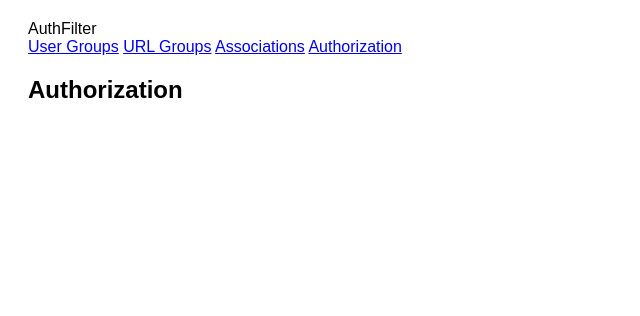
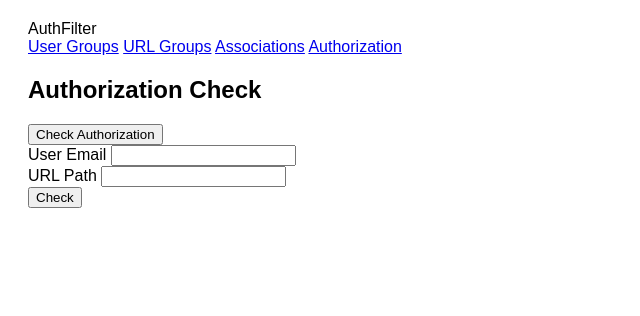
Before and after one commit to lalanikarim/auth-filter, a FastAPI app: page /authorize in a window 1280 px wide. Shown: the top 316 px of the page, without its empty margins (0-640 px from the left). Run offline with FastAPI, Linux system fonts and the light colour scheme; some libraries are stand-ins or nearby versions.

```diff
--- a/app/templates/authorize.html
+++ b/app/templates/authorize.html
@@ -1,6 +1,27 @@
 {% extends 'base.html' %}
 {% block content %}
-<h2 class="text-2xl font-bold mb-4">Authorization</h2>
-<div id="authorize-form" hx-get="/htmx/authorize/form" hx-trigger="load" hx-swap="outerHTML"></div>
-<div id="authorize-result"></div>
+<h2 class="text-2xl font-bold mb-4">Authorization Check</h2>
+<div x-data="{ showForm: true }" class="mb-4">
+  <button
+    @click="showForm = !showForm"
+    class="px-3 py-1 bg-indigo-600 text-white rounded hover:bg-indigo-700">
+    Check Authorization
+  </button>
+  <form x-show="showForm" method="post" action="/authorize" class="mt-4 flex gap-2 items-end">
+    <div>
+      <label for="email" class="block text-sm font-medium text-gray-700">User Email</label>
+      <input type="email" name="email" id="email" required class="mt-1 px-2 py-1 border rounded w-64">
+    </div>
+    <div>
+      <label for="url_path" class="block text-sm font-medium text-gray-700">URL Path</label>
+      <input type="text" name="url_path" id="url_path" required class="mt-1 px-2 py-1 border rounded w-64">
+    </div>
+    <button type="submit" class="px-3 py-1 bg-indigo-600 text-white rounded hover:bg-indigo-700">Check</button>
+  </form>
+</div>
+{% if allowed is not none %}
+  <div class="mt-6 p-4 rounded {{ 'bg-green-100 text-green-800' if allowed else 'bg-red-100 text-red-800' }}">
+    <strong>Result:</strong> {{ 'Allowed' if allowed else 'Denied' }} for {{ email }} to access {{ url_path }}
+  </div>
+{% endif %}
 {% endblock %}
--- a/app/templates/partials/user_groups_create_form.html
+++ b/app/templates/partials/user_groups_create_form.html
@@ -1,4 +1,7 @@
-<form hx-post="/htmx/user-groups/create" hx-target="#user-groups-list" hx-swap="outerHTML" class="mb-4 flex gap-2 items-end">
+{% if error %}
+  <div class="text-red-600 mb-2">{{ error }}</div>
+{% endif %}
+<form hx-post="/htmx/user-groups/create" hx-target="#user-groups-form" hx-swap="innerHTML" class="mb-4 flex gap-2 items-end">
   <div>
     <label for="name" class="block text-sm font-medium text-gray-700">Group Name</label>
     <input type="text" name="name" id="name" required class="mt-1 px-2 py-1 border rounded w-48">
--- a/app/templates/partials/user_groups_list.html
+++ b/app/templates/partials/user_groups_list.html
@@ -1,4 +1,4 @@
-<ul class="divide-y divide-gray-200">
+<ul id="user-groups-list" class="divide-y divide-gray-200" hx-swap-oob="true">
   {% for group in groups %}
     <li class="py-2 flex items-center justify-between">
       <span class="font-medium">{{ group.name }}</span>
--- a/pyproject.toml
+++ b/pyproject.toml
@@ -5,6 +5,7 @@ description = "Add your description here"
 readme = "README.md"
 requires-python = ">=3.13"
 dependencies = [
+    "aiofiles>=24.1.0",
     "aiosqlite>=0.21.0",
     "email-validator>=2.2.0",
     "fastapi>=0.116.1",
```
Also changed, not shown: app/crud.py (+11 -0 lines), app/templates/associations.html (+34 -7 lines), 2 other files.
